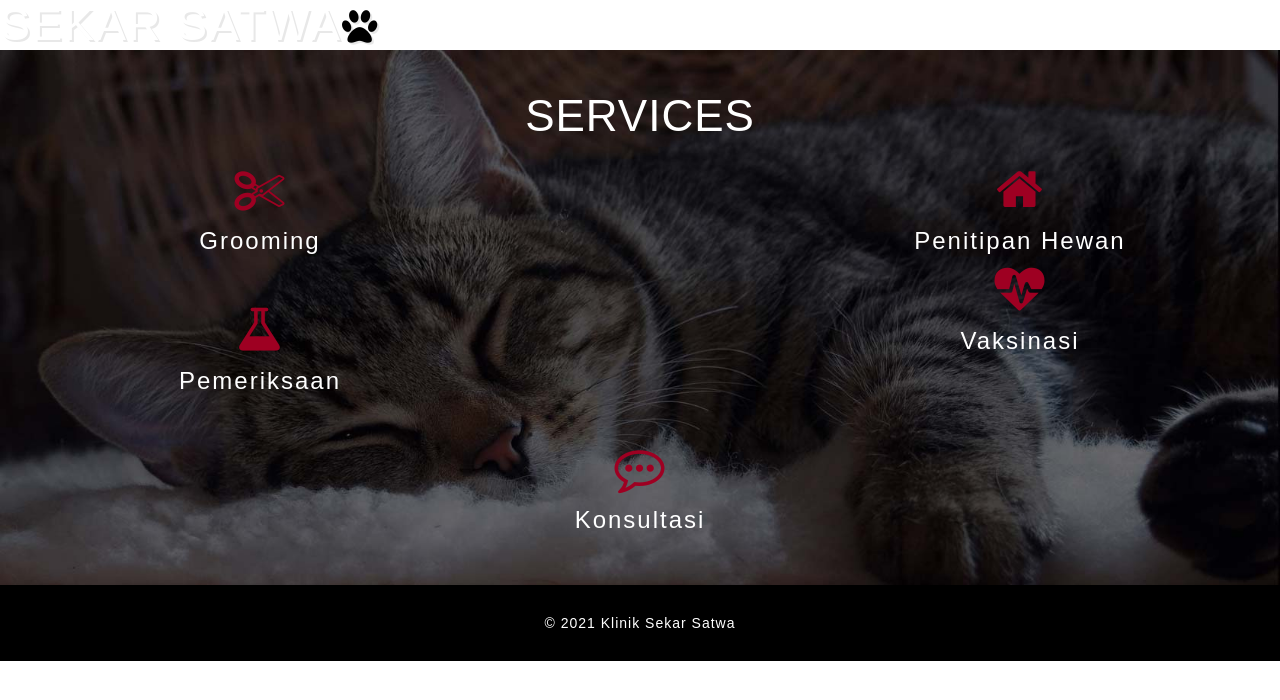
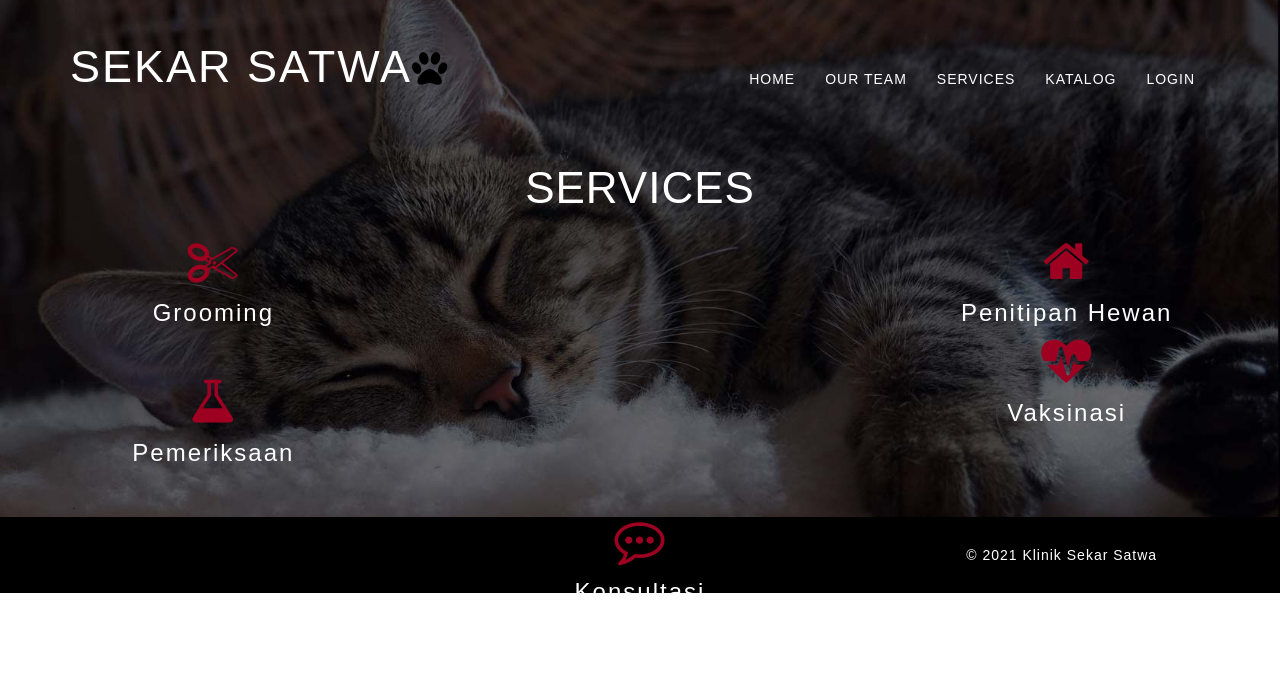
Before and after one commit to dearisma/web, a CodeIgniter app: page /database/index.php/reservasi/index in a window 1280 px wide. Shown: the top 700 px of the page. Run offline with CodeIgniter, Linux system fonts and the light colour scheme; some libraries are stand-ins or nearby versions.

Commit message:
headernya user login

```diff
--- a/application/views/Reservasi/index.php
+++ b/application/views/Reservasi/index.php
@@ -23,13 +23,39 @@ Smartphone Compatible web template, free webdesigns for Nokia, Samsung, LG, Sony
 
 	<!--booststrap-->
 
-
-
 <!--services-->
 <div class="services" id="services">
 		<div class="container">
+		<!-- Navigation -->
+					<div class="navbar-header navbar-left">
+						<button type="button" class="navbar-toggle collapsed" data-toggle="collapse" data-target="#bs-example-navbar-collapse-1">
+						<span class="sr-only">Toggle navigation</span>
+						<span class="icon-bar"></span>
+						<span class="icon-bar"></span>
+						<span class="icon-bar"></span>
+					</button>
+						<h1><a class="navbar-brand" href="<?= base_url('Welcome/index'); ?>">Sekar Satwa<span class="fa fa-paw" aria-hidden="true"></span></a></h1>
+					</div>
+					<!-- Collect the nav links, forms, and other content for toggling -->
+					<div class="collapse navbar-collapse navbar-right" id="bs-example-navbar-collapse-1">
+						<nav>
+							<ul class="nav navbar-nav">
+								<li><a href="<?= base_url('Welcome/index'); ?>">Home</a></li>
+								<li><a href="<?= base_url('Team/index'); ?>">Our Team</a></li>
+								<li><a href="<?= base_url('Services/index'); ?>" class="scroll">Services</a></li>
+								<li><a href="#gallery" class="scroll">Katalog</a></li>
+								<li><a href="<?= base_url('Login/index'); ?>">Login</a></li>
+								<div></div><br>
+							</ul>
+						</nav>
+					</div>
+				</nav>
+			</div>
+
 <div></div>
-			<h3 class="title clr">Services</h3>
+<div></div>
+<br>
+			<br><br><h3 class="title clr">Services</h3>
 
 			<div class="banner-bottom-girds ">
 				<div class="col-md-4  col-sm-6 col-xs-6  its-banner-grid">
@@ -133,6 +159,7 @@ Smartphone Compatible web template, free webdesigns for Nokia, Samsung, LG, Sony
 			</div>
 		</div>
 	</div>
-
+<div></div>
+<div></div>
 
 	<!--//services-->
--- a/application/views/template/header_user.php
+++ b/application/views/template/header_user.php
@@ -40,22 +40,3 @@ Smartphone Compatible web template, free webdesigns for Nokia, Samsung, LG, Sony
 
 	<!--login-->
 	<link href="<?php echo base_url() ?>assets/css/login.css" rel='stylesheet' type='text/css' media="all">
-
-
-</head>
-<h1><a class="navbar-brand">Sekar Satwa<span class="fa fa-paw" aria-hidden="true"></span></a></h1>
-
-<body>
-
-					</button>
-					</div>
-
-							</ul>
-						</nav>
-					</div>
-				</nav>
-			</div>
-
-			<div class="clearfix"> </div>
-
-		</div>
```
